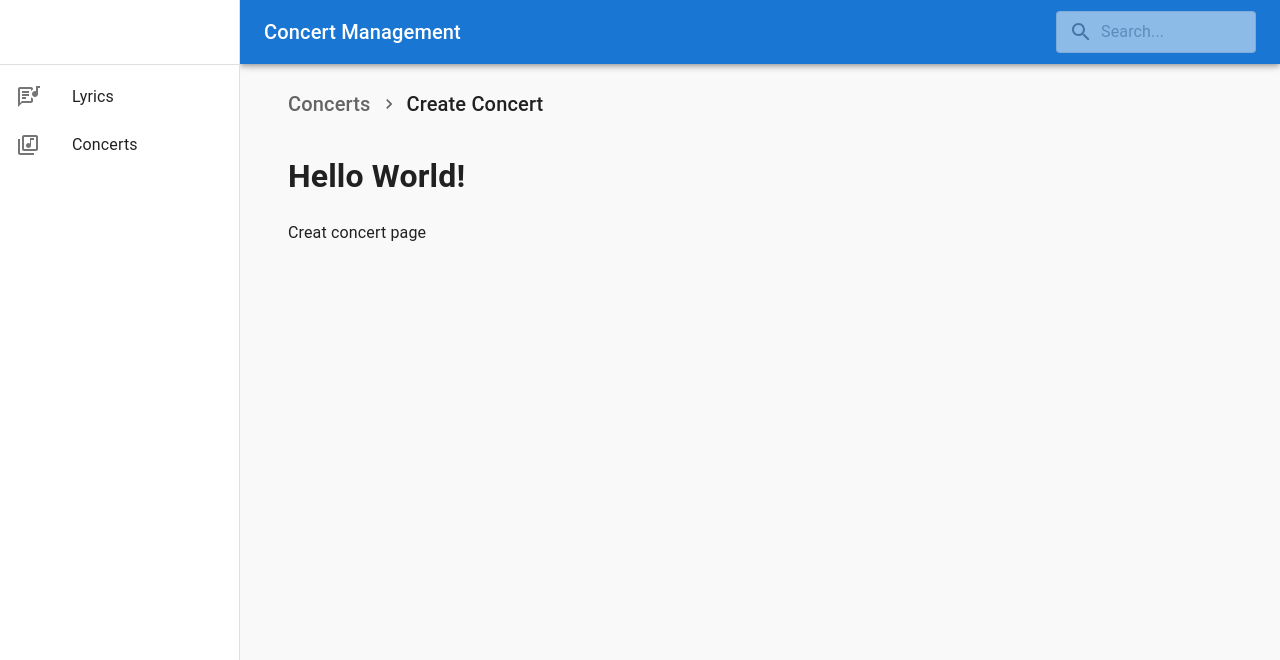
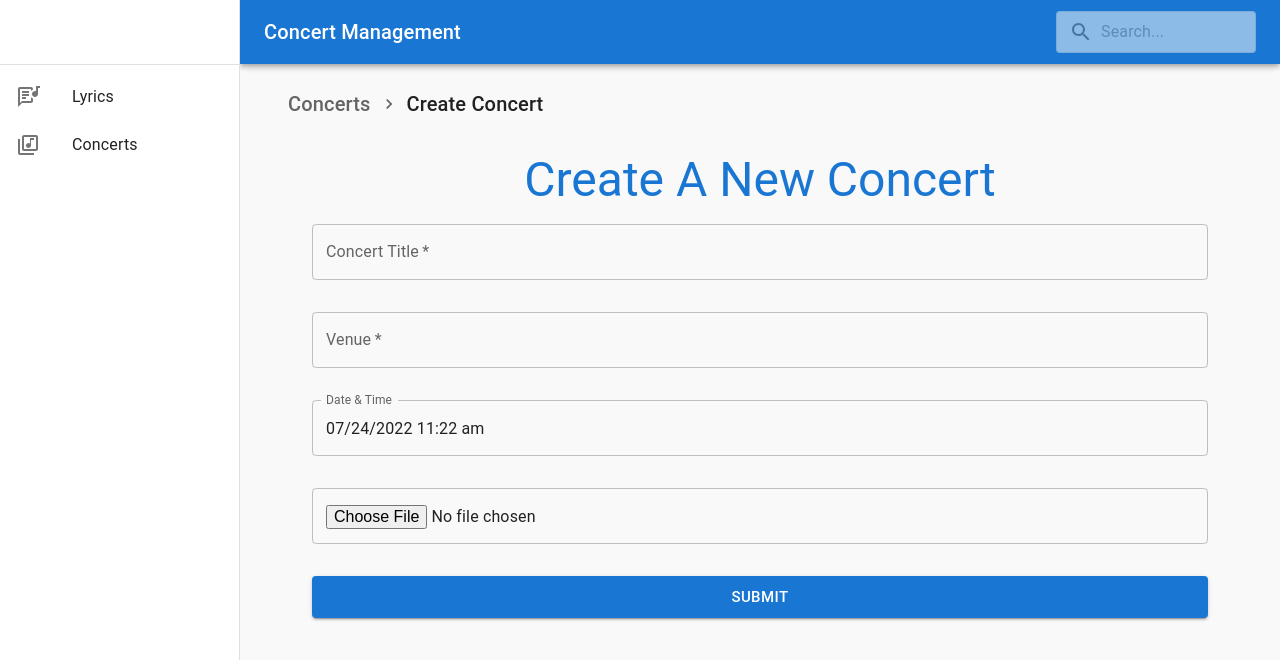
Before and after one commit to 13prashant/concert-management, a React (Create React App) app: page /concerts/create-concert in a window 1280 px wide. Shown: the top 660 px of the page. Built offline with nearby package versions, Linux system fonts and the light colour scheme.

Commit message:
updated createConcert page

```diff
--- a/src/pages/createConcert/CreateConcert.js
+++ b/src/pages/createConcert/CreateConcert.js
@@ -1,8 +1,103 @@
+import React,{useState} from "react";
+import TextField from '@mui/material/TextField';
+import { Container } from "@mui/system";
+import { Button, Typography,} from "@mui/material";
+import { AdapterDateFns } from "@mui/x-date-pickers/AdapterDateFns";
+import { LocalizationProvider } from "@mui/x-date-pickers/LocalizationProvider";
+import { DateTimePicker } from "@mui/x-date-pickers/DateTimePicker";
+
+
 const CreateConcert = () => {
-  return <div>
-    <h1>Hello World!</h1>
-    <p>Creat concert page</p>
-  </div>;
+
+  //Concert form state
+  const [title, setTitle] = useState('')
+  const [venue, setVenue] = useState('')
+  const [date, setDate] = useState(Date);
+  const [image, setImage] = useState('');
+
+
+  // Handle form submission
+  const handleSubmit = (e) => {
+    e.preventDefault();
+    if(title && venue && date && image){
+      console.log(title)
+      console.log(venue)
+      console.log(date)
+      console.log(image)
+      setTitle('')
+      setVenue('')
+      setDate(Date)
+      setImage('')
+    }
+  }
+
+  return (
+  <Container align = 'center'>
+
+    <Typography
+      variant = 'h3'
+      color = 'primary'
+    >
+     Create A New Concert
+    </Typography>
+
+    <form noValidate autoComplete="off" onSubmit={handleSubmit}>
+
+    <TextField
+      sx = {{marginTop: 2, marginBottom: 2}}
+      label = 'Concert Title'
+      variant = 'outlined'
+      value= {title}
+      fullWidth
+      required
+      onChange={(e) => {setTitle(e.target.value)}}
+    />
+
+    <TextField
+      sx = {{marginTop: 2, marginBottom: 2}}
+      label = 'Venue'
+      variant = 'outlined'
+      value= {venue}
+      fullWidth
+      required
+      onChange={(e) => {setVenue(e.target.value)}}
+    />
+
+    <LocalizationProvider dateAdapter={AdapterDateFns}>
+      <DateTimePicker
+        label="Date & Time"
+        onChange={(newValue) => {setDate(newValue);}}
+        renderInput={(params) => (
+          <TextField fullWidth color="primary" sx = {{marginTop: 2, marginBottom: 2}}{...params} />
+        )}
+      />
+
+      <TextField
+        sx = {{marginTop: 2, marginBottom: 2}}
+        name="upload-photo"
+        type="file"
+        color="primary"
+        value = {image}
+        fullWidth
+        onChange={(e) => {
+          setImage(e.target.value);
+        }}
+      />
+    </LocalizationProvider>
+
+     <Button
+       onClick = {() => console.log('you clicked me')}
+       sx = {{marginTop: 2, marginBottom: 2}}
+       type = 'submit'
+       color = 'primary'
+       variant = 'contained'
+       size = 'large'
+       fullWidth
+     >
+      Submit
+    </Button>
+  </form>
+  </Container>);
 };
 
 export default CreateConcert;
```
Also changed, not shown: package.json (+8 -2 lines), 1 other file (tests, documents, lock files or other folders).
